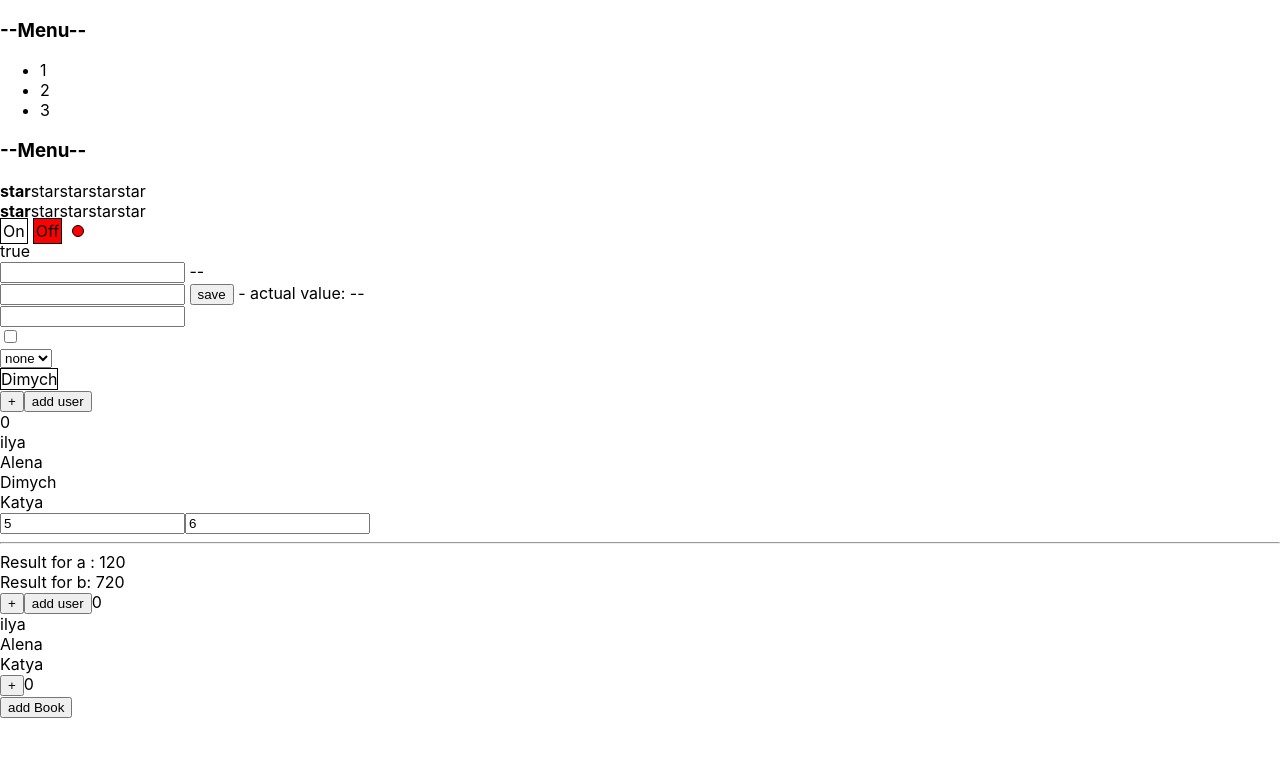
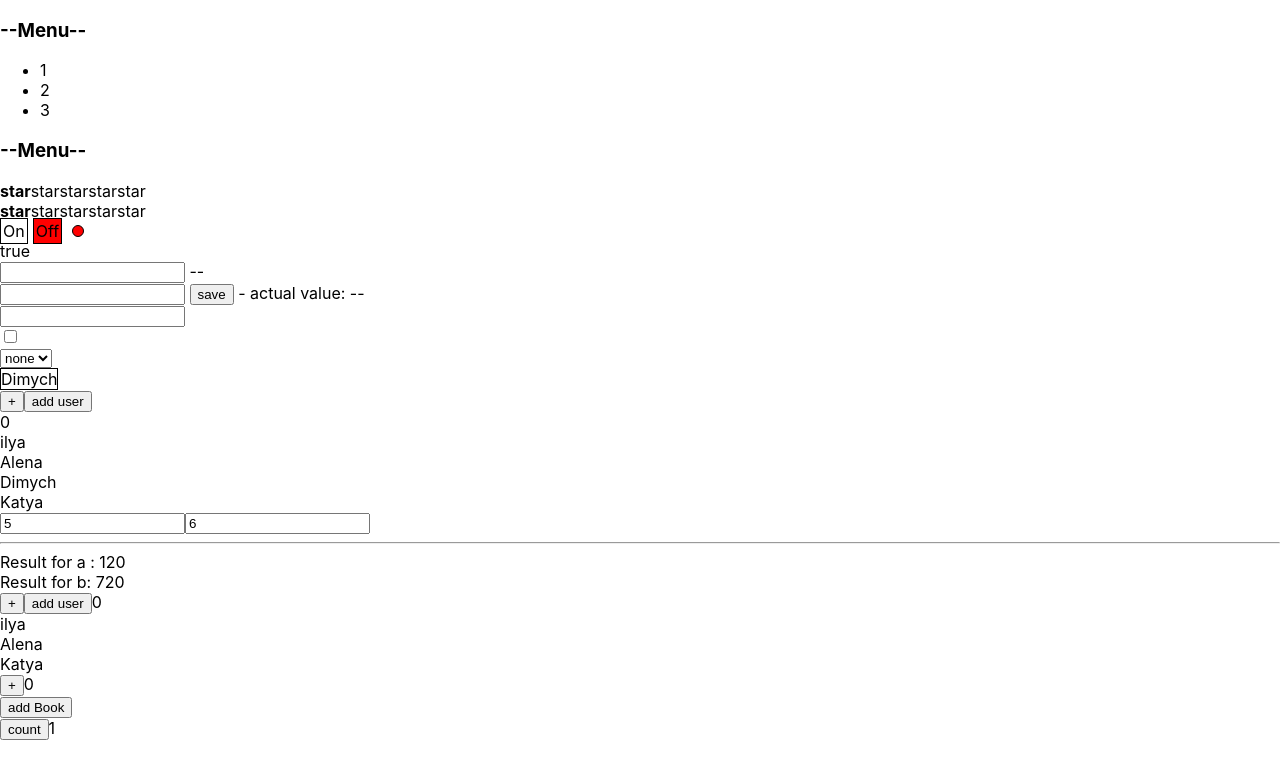
Before and after one commit to IlyaGab/React-podrobno, a React (Create React App) app: page / in a window 1280 px wide. Shown: the top 778 px of the page. Built offline with nearby package versions, Linux system fonts and the light colour scheme.

Commit message:
add useState task

```diff
--- a/src/App.tsx
+++ b/src/App.tsx
@@ -13,6 +13,7 @@ import ReactMemo from './Components/ReactMemo/ReactMemo';
 import UseMemo from './Components/UseMemo/UseMemo';
 import Factorial from './Components/Factorial/Factorial';
 import UseCallback from './Components/useCallback/UseCallback';
+import UseState from './Components/UseState/UseState';
 
 
 
@@ -44,6 +45,7 @@ function App() {
             <Factorial />
             <UseMemo />
             <UseCallback />
+            <UseState/>
         </div>
     );
 }
--- /dev/null
+++ b/src/Components/UseState/UseState.tsx
@@ -0,0 +1,22 @@
+import React, {useState} from 'react';
+
+
+function generateData (){
+    console.log("generateData")
+    return 1
+}
+
+const UseState = () => {
+    console.log('UseState')
+
+    const [counter, setCounter] = useState<number>(generateData)
+
+    return (
+        <div>
+            <button onClick={()=>setCounter(state => state + 1)}> count </button>
+            {counter}
+        </div>
+    );
+};
+
+export default UseState;
```
